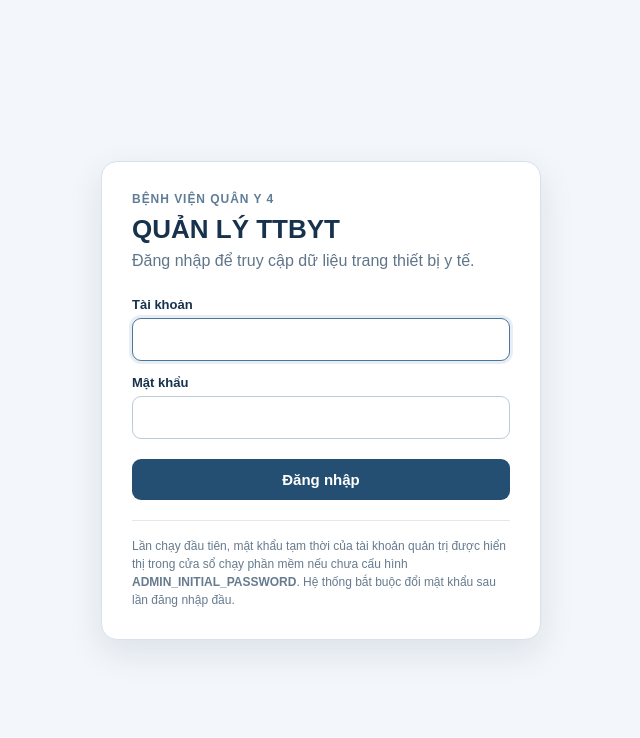
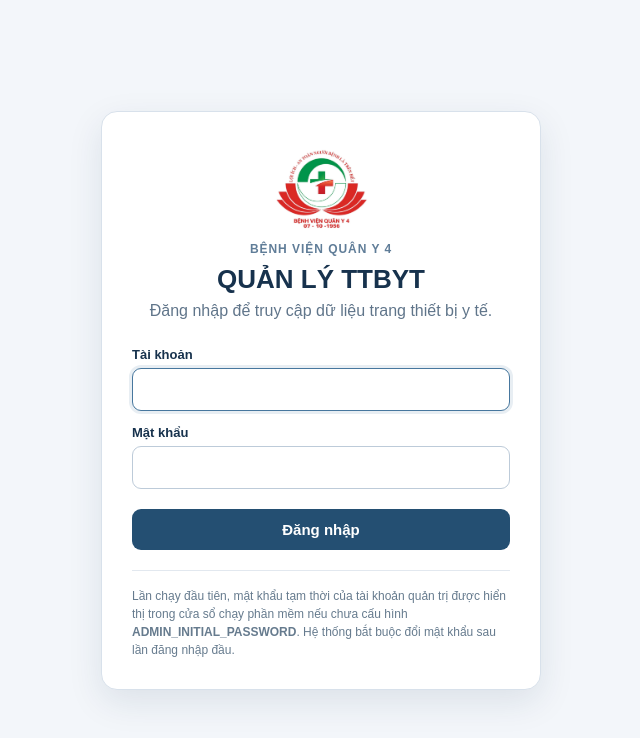
Before and after one commit to tranhuec3cx/QY4-TBYT, a website: page public/login.html in a window 1280 px wide. Shown: the whole page, without its empty margins (319-959 px from the left). Drawn offline with Linux system fonts and the light colour scheme.

Commit message:
RC1: tích hợp logo BVQY4 vào màn hình đăng nhập

```diff
--- a/public/login.html
+++ b/public/login.html
@@ -6,8 +6,8 @@
   <title>Đăng nhập - QY4 TTBYT</title>
   <style>
     *{box-sizing:border-box} body{margin:0;font-family:Arial,Helvetica,sans-serif;background:#f3f6fa;color:#17324d;min-height:100vh;display:grid;place-items:center;padding:24px}
-    .box{width:min(440px,100%);background:#fff;border:1px solid #d8e1eb;border-radius:16px;padding:30px;box-shadow:0 12px 35px rgba(23,50,77,.10)}
-    .eyebrow{font-size:12px;font-weight:700;letter-spacing:.08em;text-transform:uppercase;color:#607d98}.title{margin:8px 0 4px;font-size:26px}.sub{margin:0 0 24px;color:#60758a;line-height:1.5}
+    .box{width:min(440px,100%);background:#fff;border:1px solid #d8e1eb;border-radius:16px;padding:28px 30px 30px;box-shadow:0 12px 35px rgba(23,50,77,.10)}
+    .logo{display:block;width:100px;height:92px;object-fit:contain;margin:0 auto 10px}.eyebrow{text-align:center;font-size:12px;font-weight:700;letter-spacing:.08em;text-transform:uppercase;color:#607d98}.title{text-align:center;margin:8px 0 4px;font-size:26px}.sub{text-align:center;margin:0 0 24px;color:#60758a;line-height:1.5}
     label{display:block;font-size:13px;font-weight:700;margin:14px 0 6px} input{width:100%;padding:12px 13px;border:1px solid #bdcbd9;border-radius:9px;font-size:15px;outline:none} input:focus{border-color:#47779e;box-shadow:0 0 0 3px rgba(71,119,158,.12)}
     button{width:100%;margin-top:20px;padding:12px;border:0;border-radius:9px;background:#244f72;color:white;font-size:15px;font-weight:700;cursor:pointer} button:disabled{opacity:.6;cursor:wait}
     .error{display:none;margin-top:14px;padding:10px 12px;border-radius:8px;background:#fff0f0;color:#9e2525;font-size:13px;line-height:1.4}.note{margin-top:20px;padding-top:16px;border-top:1px solid #e2e8ef;color:#667b8e;font-size:12px;line-height:1.5}
@@ -15,6 +15,7 @@
 </head>
 <body>
   <main class="box">
+    <img class="logo" src="/assets/BVQY4.jpg" alt="Logo Bệnh viện Quân y 4" />
     <div class="eyebrow">Bệnh viện Quân y 4</div>
     <h1 class="title">QUẢN LÝ TTBYT</h1>
     <p class="sub">Đăng nhập để truy cập dữ liệu trang thiết bị y tế.</p>
```
